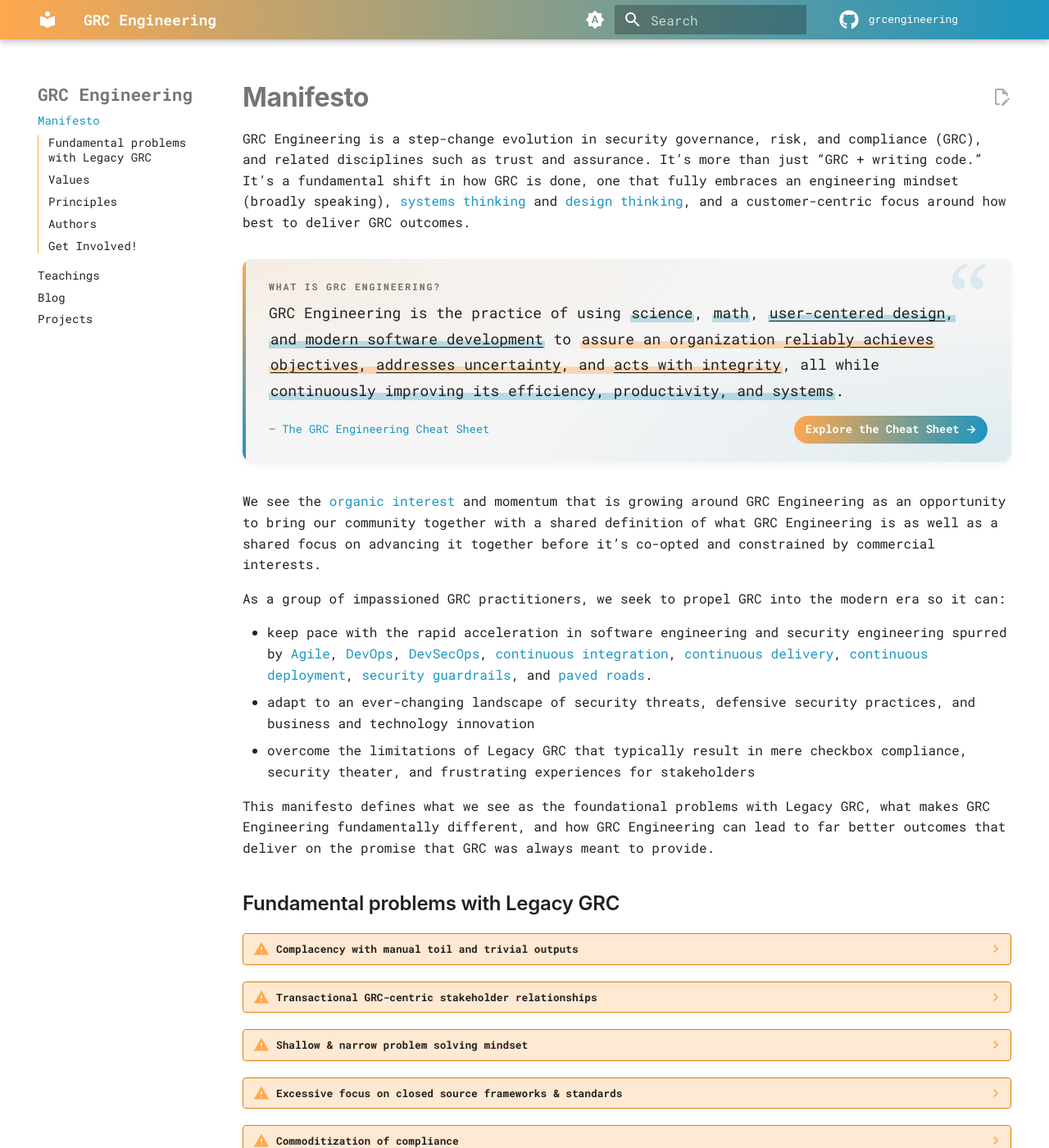
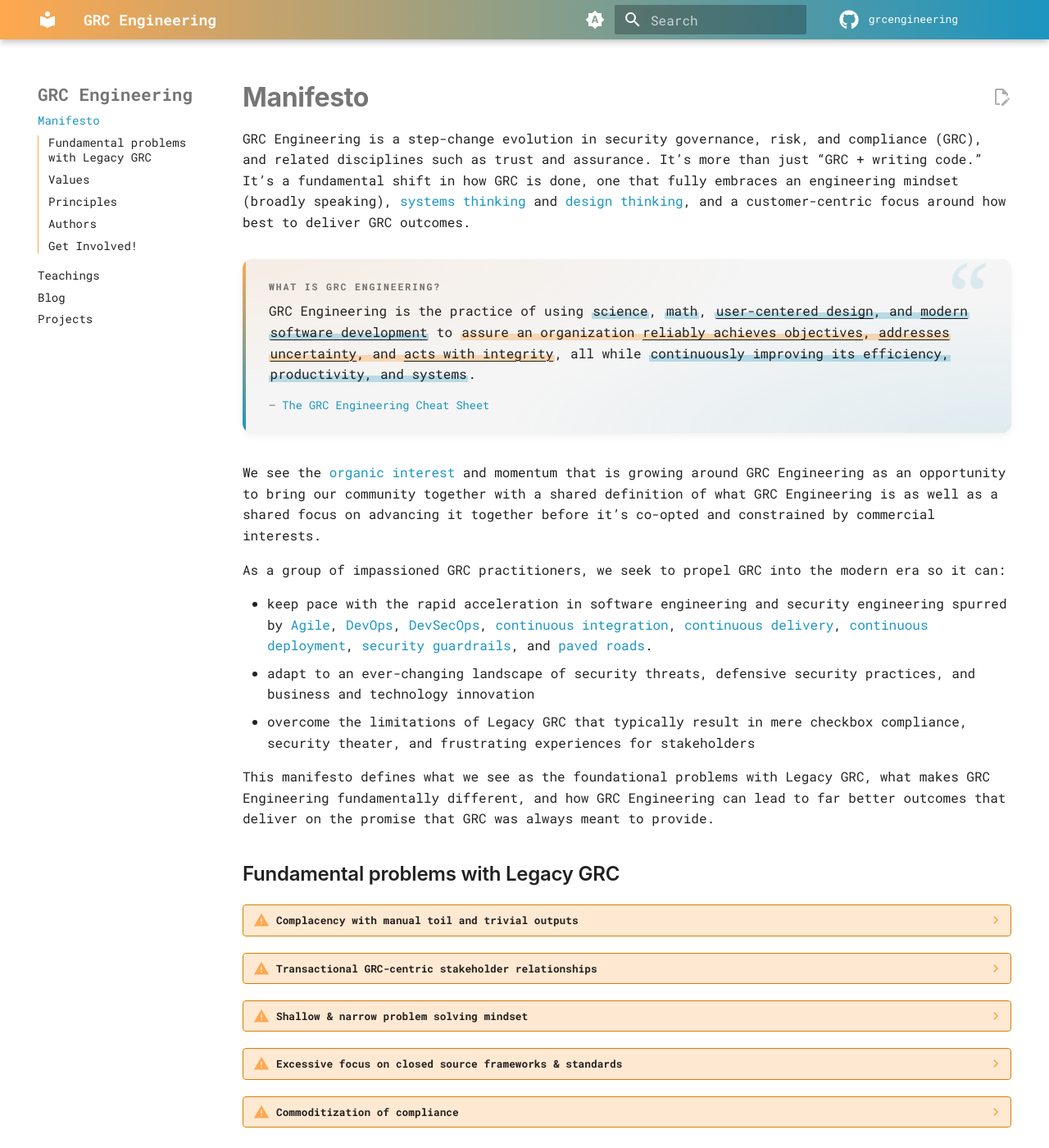
Before and after one commit to grcengineering/grcengineering.github.io, an MkDocs documentation site: the page built from docs/index.md, in a window 1280 px wide and 1400 px high. Shown: the whole window at 82% size. Built offline with MkDocs 1.6.1 and Material for MkDocs 9.7.7, drawn with Linux system fonts in a browser that asks for light colours; some web fonts are replaced; plug-ins that fetch from the network failed and are left out; comment, search, counter and statistics services are not loaded.

Commit message:
Definition quote: drop the Cheat Sheet button; match body text size and line height (#44)
The citation link already points at the Cheat Sheet, so the button was redundant. The quote now inherits the page's body font size and line height (16px / 25.6px) instead of 1.12em / 1.75.


Claude-Session: https://claude.ai/code/session_0119cVhm2sz5U7Dv5adTWRFf

Co-authored-by: Claude Opus 5.5 <noreply@anthropic.com>

```diff
--- a/docs/index.md
+++ b/docs/index.md
@@ -9,7 +9,6 @@ GRC Engineering is a step-change evolution in security governance, risk, and com
   </blockquote>
   <figcaption>
     <span class="grce-definition__source">&mdash; <a href="https://cheatsheet.grc.engineering/#grc-engineering">The GRC Engineering Cheat Sheet</a></span>
-    <a class="grce-definition__cta" href="https://cheatsheet.grc.engineering">Explore the Cheat Sheet &rarr;</a>
   </figcaption>
 </figure>
 
--- a/docs/stylesheets/extra.css
+++ b/docs/stylesheets/extra.css
@@ -162,8 +162,6 @@ td:nth-child(2) {
 }
 .md-typeset .grce-definition blockquote p {
   margin: 0;
-  font-size: 1.12em;
-  line-height: 1.75;
 }
 .md-typeset .grce-hl {
   padding: 0 0.1em;
@@ -187,30 +185,11 @@ td:nth-child(2) {
   color: var(--md-typeset-a-color);
 }
 .md-typeset .grce-definition figcaption {
-  display: flex;
-  flex-wrap: wrap;
-  align-items: center;
-  justify-content: space-between;
-  gap: 0.6em 1.2em;
   max-width: none;
   margin: 1.1em 0 0;
   font-size: 0.85em;
   font-style: normal;
   color: var(--md-default-fg-color--light);
-}
-.md-typeset .grce-definition__cta {
-  display: inline-block;
-  padding: 0.45em 1em;
-  border-radius: 999px;
-  font-weight: 700;
-  color: #ffffff !important;
-  background: linear-gradient(100deg, #ffa84fff 0%, #1b95c1ff 100%);
-  text-decoration: none;
-  transition: filter 200ms, transform 200ms !important;
-}
-.md-typeset .grce-definition__cta:hover {
-  filter: brightness(1.08);
-  transform: translateY(-1px);
 }
 [data-md-color-scheme="grcengineering-dark"] .md-typeset .grce-definition {
   background:
@@ -227,5 +206,4 @@ td:nth-child(2) {
 }
 @media screen and (max-width: 44.9375em) {
   .md-typeset .grce-definition { padding: 1.3em 1.2em 1.2em 1.4em; }
-  .md-typeset .grce-definition blockquote p { font-size: 1.02em; }
 }
```
